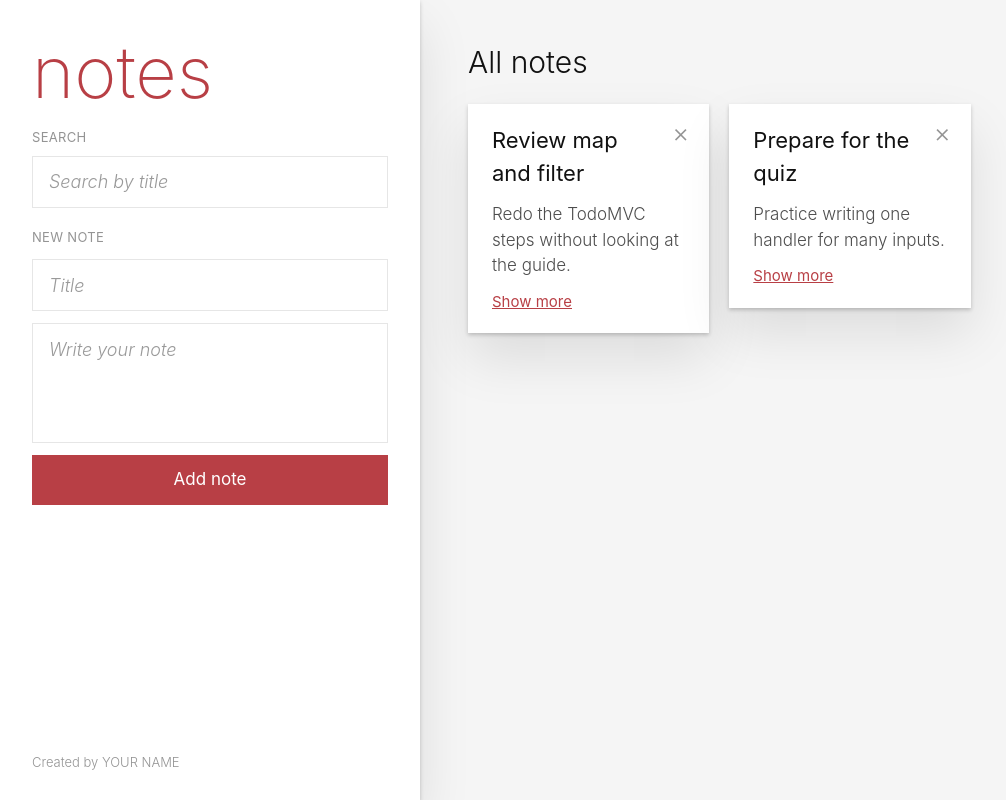
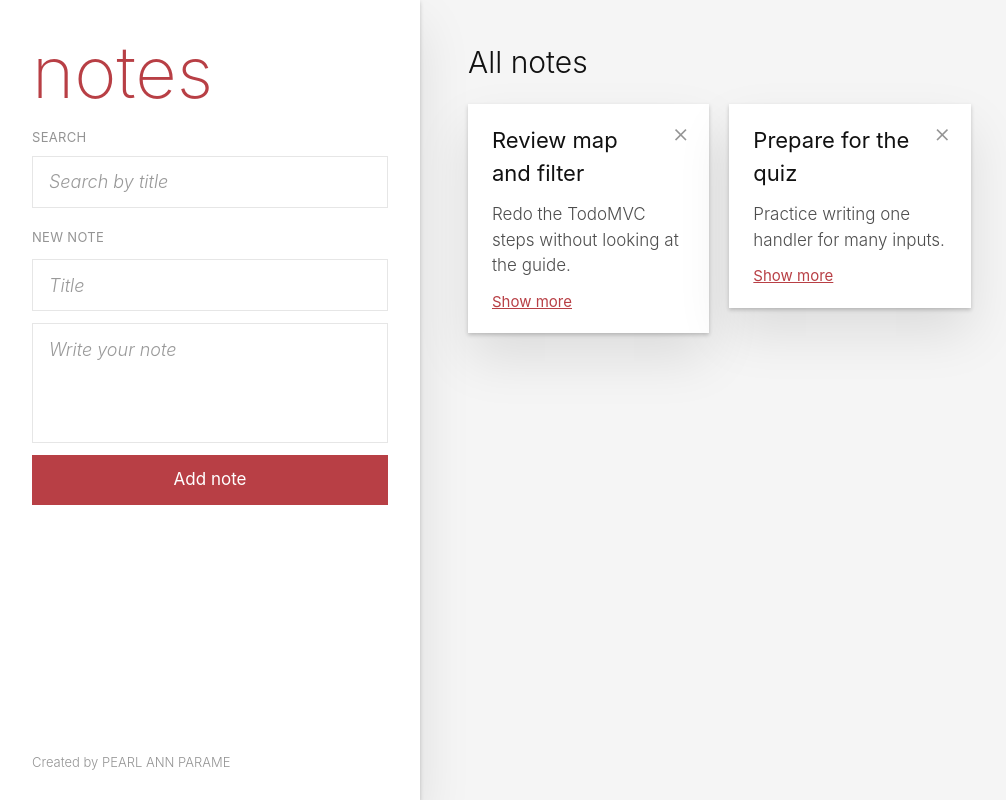
Before and after one commit to PearlAnnParame/csit340g7-notes, a React (Vite) app: page / in a window 1280 px wide. Shown: the whole page, without its empty margins (0-1006 px from the left). Built offline with nearby package versions, Linux system fonts and the light colour scheme.

Commit message:
chore: replace YOUR NAME with Pearl Ann Parame

```diff
--- a/src/App.jsx
+++ b/src/App.jsx
@@ -5,7 +5,7 @@ function App() {
   return (
     <div className="bg-[#f5f5f5] font-light text-[#111]">
       <Notes />
-      <Info name="YOUR NAME" />
+      <Info name="PEARL ANN PARAME" />
     </div>
   )
 };
```
